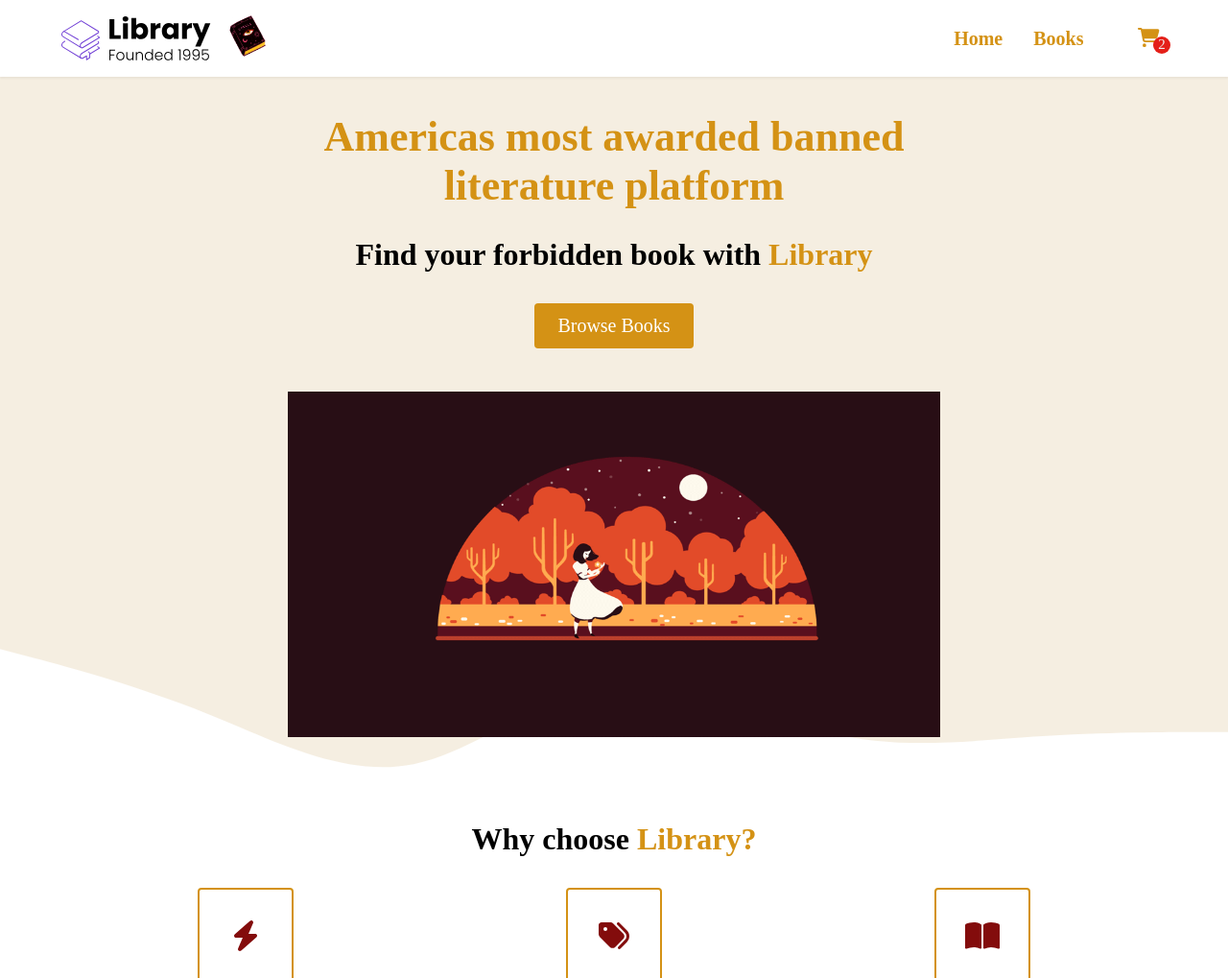
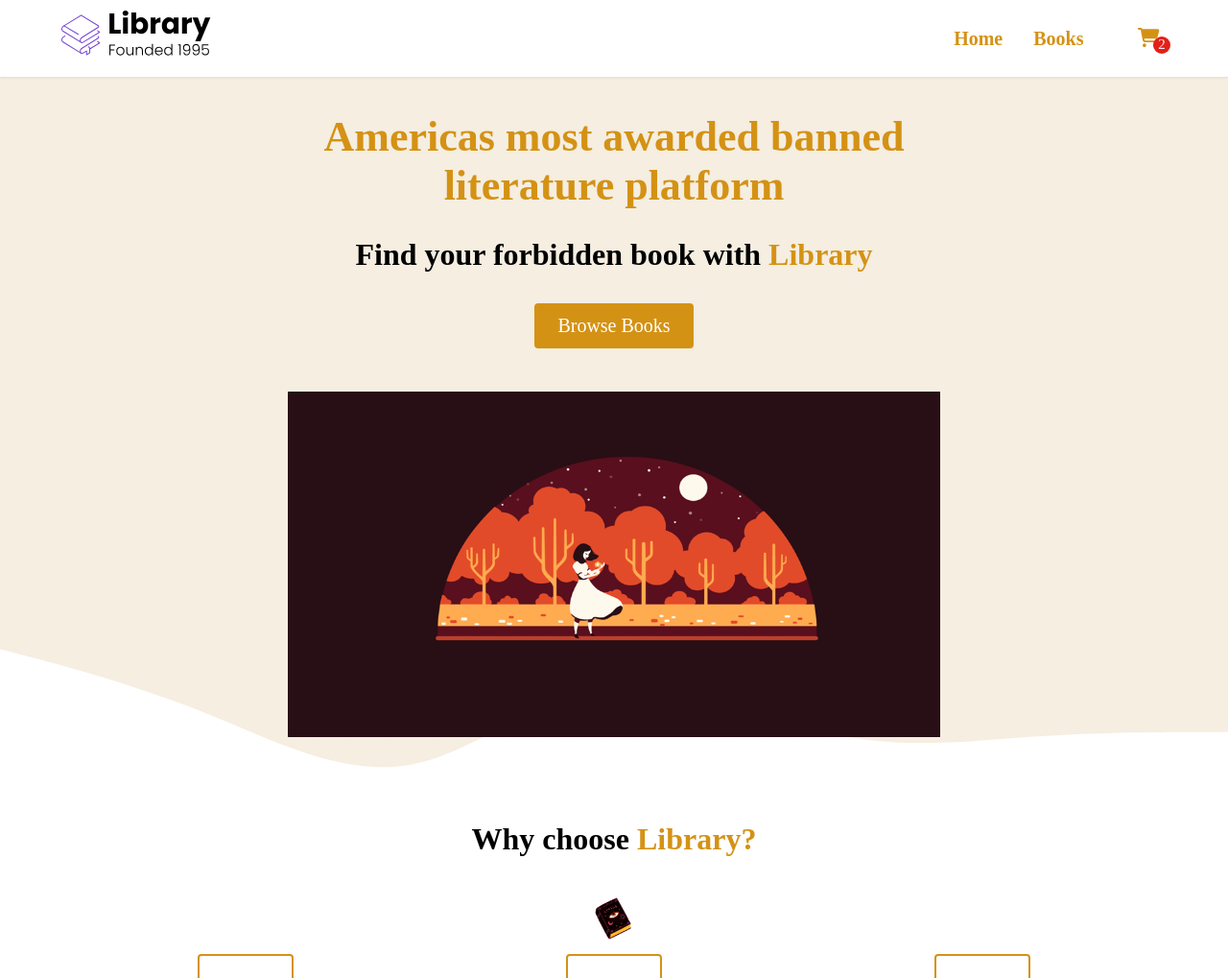
Before and after one commit to codingmster1/library-react-project, a React (Create React App) app: page / in a window 1280 px wide. Shown: the top 1019 px of the page at 96% size. Built offline with nearby package versions, Linux system fonts and the light colour scheme; a web font is replaced by a local one.

Commit message:
logo changed and installed react router dom

```diff
--- a/package.json
+++ b/package.json
@@ -11,7 +11,7 @@
     "@testing-library/user-event": "^13.5.0",
     "react": "^18.2.0",
     "react-dom": "^18.2.0",
-    "react-router-dom": "^5.3.0",
+    "react-router-dom": "^5.3.4",
     "react-scripts": "5.0.1",
     "web-vitals": "^2.1.4"
   },
--- a/src/components/Highlights.jsx
+++ b/src/components/Highlights.jsx
@@ -1,6 +1,7 @@
 import React from 'react';
 import { FontAwesomeIcon } from '@fortawesome/react-fontawesome';
 import Highlight from "./ui/Highlight";
+import SpellBook from '../assets/spellbook.gif';
 
 const Highlights = () => {
     return (
@@ -9,7 +10,9 @@ const Highlights = () => {
                 <div className="row">
                     <h2 className="section__title">
                         Why choose <span className="orange">Library?</span>
+
                     </h2>
+                    <img src={SpellBook} alt="" className="logo_2" />
                     <div className="highlight__wrapper">
                         <Highlight icon ={<FontAwesomeIcon icon="bolt"/>}
                         title="Easy and Quick"
--- a/src/components/Nav.jsx
+++ b/src/components/Nav.jsx
@@ -1,7 +1,7 @@
 import React from 'react';
 import { FontAwesomeIcon } from '@fortawesome/react-fontawesome';
 import LibraryLogo from '../assets/Library.svg';
-import SpellBook from '../assets/spellbook.gif';
+
 import { Link } from 'react-router-dom';
 
 
@@ -21,7 +21,7 @@ const Nav = () => {
 <div className="nav__container">
     <Link to="/">
         <img src={LibraryLogo} alt="" className="logo" />
-        <img src={SpellBook} alt="" className="logo_2" />
+
     </Link>
     <ul className="nav__links">
         <li className ="nav__list">
```
Also changed, not shown: 1 other file (tests, documents, lock files or other folders).
